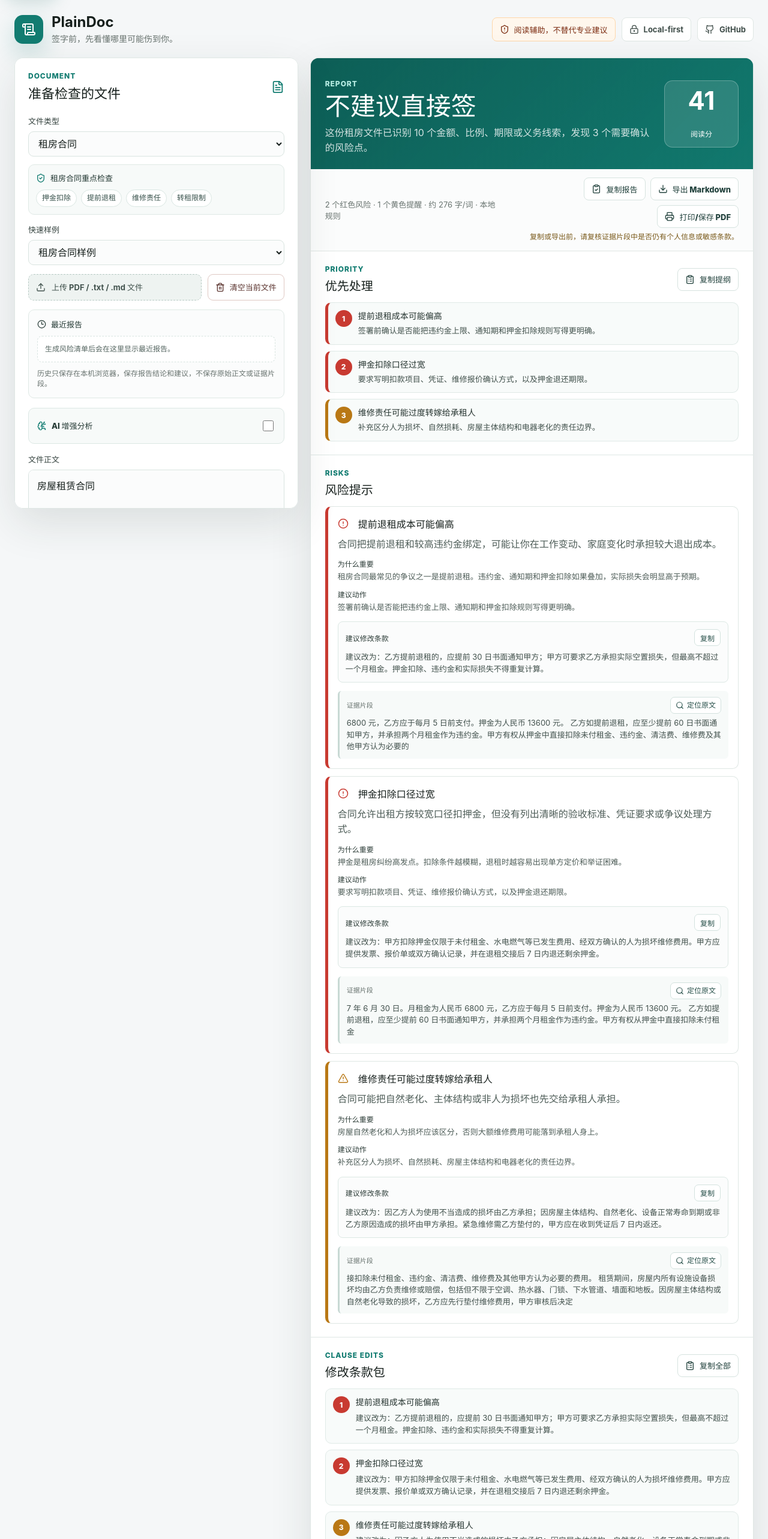
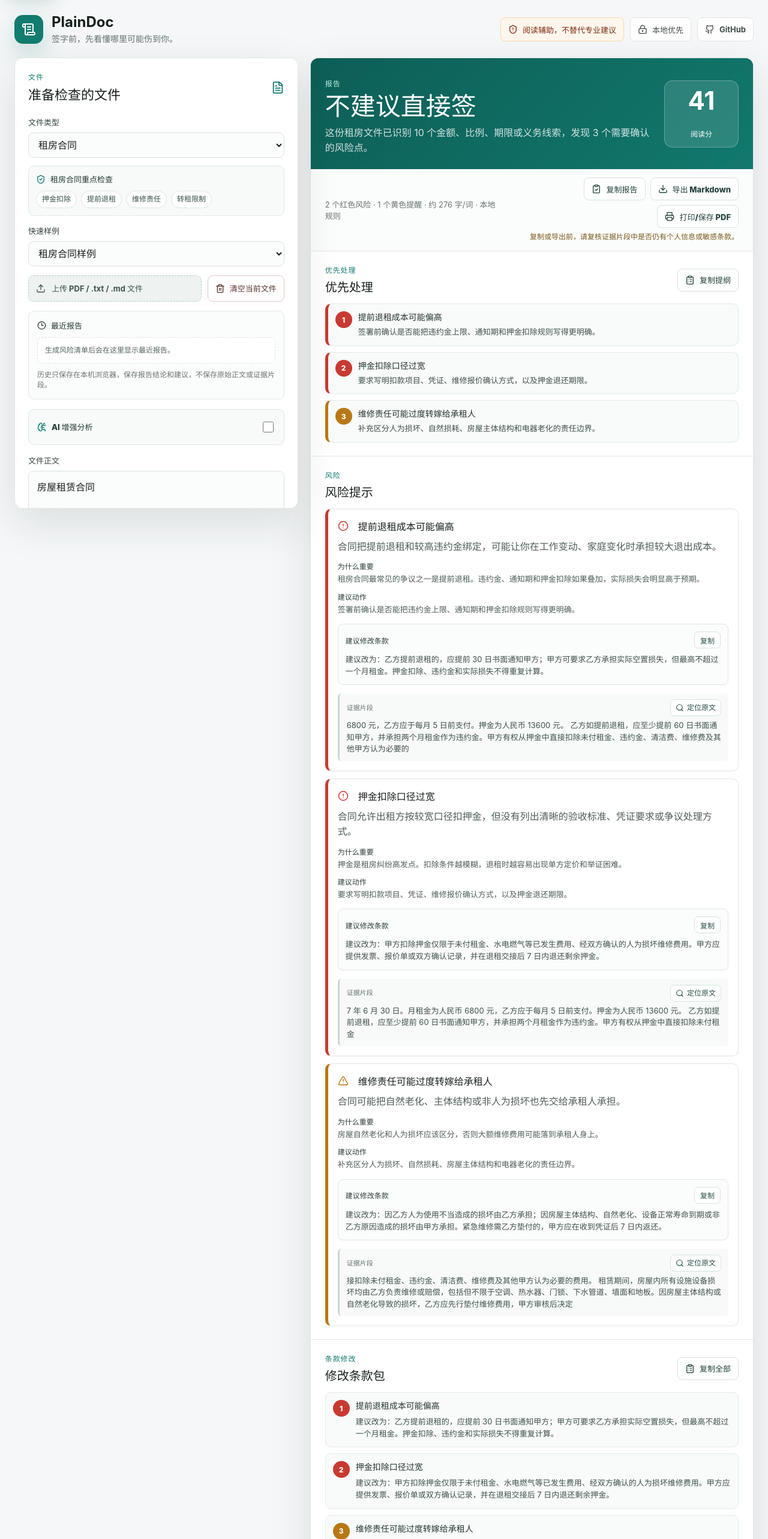
Before and after one commit to ppxu/plaindoc, a React (Vite) app: page / in a window 1280 px wide. Shown: the top 2566 px of the page at 60% size. Built offline with nearby package versions, Linux system fonts and the light colour scheme.

Commit message:
Localize workspace chrome labels

```diff
--- a/src/App.tsx
+++ b/src/App.tsx
@@ -505,7 +505,7 @@ export default function App() {
           </span>
           <span>
             <LockKeyhole aria-hidden="true" />
-            Local-first
+            本地优先
           </span>
           <a href="https://github.com/ppxu/plaindoc" aria-label="PlainDoc GitHub 仓库">
             <Github aria-hidden="true" />
--- a/src/components/ActionPlan.tsx
+++ b/src/components/ActionPlan.tsx
@@ -29,7 +29,7 @@ export function ActionPlan({ plan, onCopyMessage }: ActionPlanProps) {
     <section className="report-section action-plan-section">
       <div className="section-row">
         <div>
-          <p className="section-label">Action</p>
+          <p className="section-label">下一步</p>
           <h3>下一步怎么做</h3>
         </div>
         <button className="ghost-button" type="button" onClick={handleCopy}>
--- a/src/components/Checklist.tsx
+++ b/src/components/Checklist.tsx
@@ -30,7 +30,7 @@ export function Checklist({ items, onCopy }: ChecklistProps) {
     <section className="report-section checklist-section">
       <div className="section-row">
         <div>
-          <p className="section-label">Checklist</p>
+          <p className="section-label">清单</p>
           <h3>签署前问题清单</h3>
         </div>
         <button className="ghost-button" type="button" onClick={handleCopy}>
--- a/src/components/ClauseEditPack.tsx
+++ b/src/components/ClauseEditPack.tsx
@@ -36,7 +36,7 @@ export function ClauseEditPack({ findings }: ClauseEditPackProps) {
     <section className="report-section clause-pack-section">
       <div className="section-row">
         <div>
-          <p className="section-label">Clause Edits</p>
+          <p className="section-label">条款修改</p>
           <h3>修改条款包</h3>
         </div>
         <button className="ghost-button" type="button" onClick={copyAllEdits}>
--- a/src/components/DocumentInput.tsx
+++ b/src/components/DocumentInput.tsx
@@ -87,7 +87,7 @@ export function DocumentInput({
     <section className="input-panel" aria-label="文件输入与分析设置" aria-busy={isAnalyzing || isUploading}>
       <div className="panel-heading">
         <div>
-          <p className="section-label">Document</p>
+          <p className="section-label">文件</p>
           <h2>准备检查的文件</h2>
         </div>
         <FileText aria-hidden="true" />
--- a/src/components/PriorityBrief.tsx
+++ b/src/components/PriorityBrief.tsx
@@ -32,7 +32,7 @@ export function PriorityBrief({ report }: PriorityBriefProps) {
     <section className="report-section priority-brief-section">
       <div className="section-row">
         <div>
-          <p className="section-label">Priority</p>
+          <p className="section-label">优先处理</p>
           <h3>优先处理</h3>
         </div>
         <button className="ghost-button" type="button" onClick={copyBrief}>
--- a/src/components/ReportPanel.tsx
+++ b/src/components/ReportPanel.tsx
@@ -71,7 +71,7 @@ export const ReportPanel = forwardRef<HTMLElement, ReportPanelProps>(function Re
     <section id="report-panel" className="report-panel" aria-label="分析报告" tabIndex={-1} ref={ref}>
       <div className="report-hero">
         <div>
-          <p className="section-label">Report</p>
+          <p className="section-label">报告</p>
           <h2>{statusText(report.status)}</h2>
           <p>{report.summary}</p>
         </div>
@@ -125,7 +125,7 @@ export const ReportPanel = forwardRef<HTMLElement, ReportPanelProps>(function Re
       <PriorityBrief report={report} />
 
       <section className="report-section">
-        <p className="section-label">Risks</p>
+        <p className="section-label">风险</p>
         <h3>风险提示</h3>
         <div className="risk-list">
           {report.findings.length ? (
@@ -147,7 +147,7 @@ export const ReportPanel = forwardRef<HTMLElement, ReportPanelProps>(function Re
       <ClauseEditPack findings={report.findings} />
 
       <section className="report-section">
-        <p className="section-label">Facts</p>
+        <p className="section-label">事实</p>
         <h3>关键事实</h3>
         {report.facts.length ? (
           <div className="facts-grid">
@@ -168,7 +168,7 @@ export const ReportPanel = forwardRef<HTMLElement, ReportPanelProps>(function Re
       <ActionPlan plan={report.actionPlan} onCopyMessage={onCopyActionMessage} />
 
       <section className="report-section plain-language">
-        <p className="section-label">Plain Language</p>
+        <p className="section-label">白话解释</p>
         <h3>给普通人的解释</h3>
         {report.plainLanguage.map((line) => (
           <p key={line}>{line}</p>
```
Also changed, not shown: 2 other files (tests, documents, lock files or other folders).
